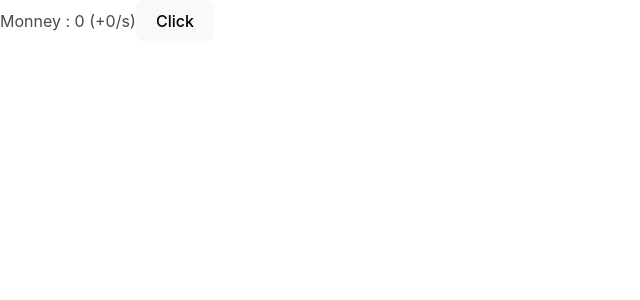
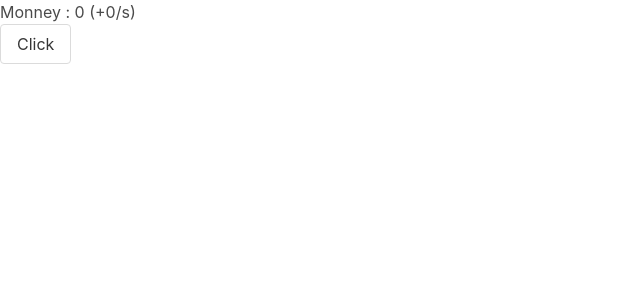
Before and after one commit to HellperKK/clicker-project, a React (Vite) app: page / in a window 1280 px wide. Shown: the top 300 px of the page, without its empty margins (0-640 px from the left). Built offline with nearby package versions, Linux system fonts and the light colour scheme.

Commit message:
update apearance

```diff
--- a/src/App.tsx
+++ b/src/App.tsx
@@ -28,23 +28,27 @@ function App() {
         <div className="column is-one-quarter">
           <p>
             Monney : {money} (+{calculateBuildingReward(buildings)}/s)
-            <button onClick={() => dispatch(changeByAmount(1))}>Click</button>
           </p>
+          <button
+            className="button"
+            onClick={() => dispatch(changeByAmount(1))}
+          >
+            Click
+          </button>
         </div>
-        <div className="column"></div>
-        <div className="column is-one-quarter">
+        <div className="column">
           {buildings.map((building) => (
-            <HideElement
-              minimalShow={building.basePrice * 0.75}
-              key={building.id}
-            >
+            <div key={building.id}>
+              <HideElement minimalShow={building.basePrice * 0.75}>
                 <button
                   className="button"
                   title={building.desc}
                   disabled={money < calculateBuildingPrice(building)}
                   onClick={() => {
                     dispatch(
-                    changeByAmount(Math.ceil(-calculateBuildingPrice(building)))
+                      changeByAmount(
+                        Math.ceil(-calculateBuildingPrice(building))
+                      )
                     );
                     dispatch(buyBuilding(building));
                   }}
@@ -53,8 +57,10 @@ function App() {
                   {calculateBuildingPrice(building)}
                 </button>
               </HideElement>
+            </div>
           ))}
         </div>
+        <div className="column is-one-quarter"></div>
       </div>
     </>
   );
--- a/src/main.tsx
+++ b/src/main.tsx
@@ -2,7 +2,6 @@ import ReactDOM from "react-dom/client";
 import App from "./App.tsx";
 import { store } from "./store";
 import { Provider } from "react-redux";
-import "./index.css";
 
 ReactDOM.createRoot(document.getElementById("root") as HTMLElement).render(
   <Provider store={store}>
```
Lines whose indentation alone changed are shown as unchanged.
